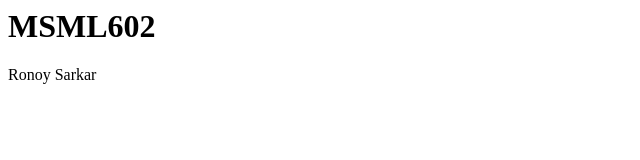
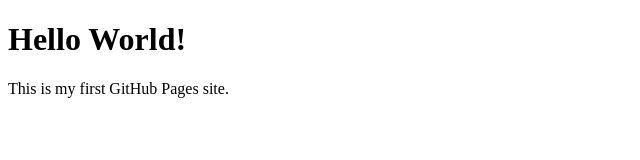
Before and after one commit to ronoys/ronoys.github.io, a plain HTML site: page index.html in a window 1280 px wide. Shown: the whole page, without its empty margins (0-640 px from the left). Drawn offline with Linux system fonts and the light colour scheme.

Commit message:
Update index.html

```diff
--- a/index.html
+++ b/index.html
@@ -1,2 +1,10 @@
-<h1>MSML602</h1>
-<p>Ronoy Sarkar</p>
+<!DOCTYPE html>
+<html>
+<head>
+  <title>My GitHub Page</title>
+</head>
+<body>
+  <h1>Hello World!</h1>
+  <p>This is my first GitHub Pages site.</p>
+</body>
+</html>
```
